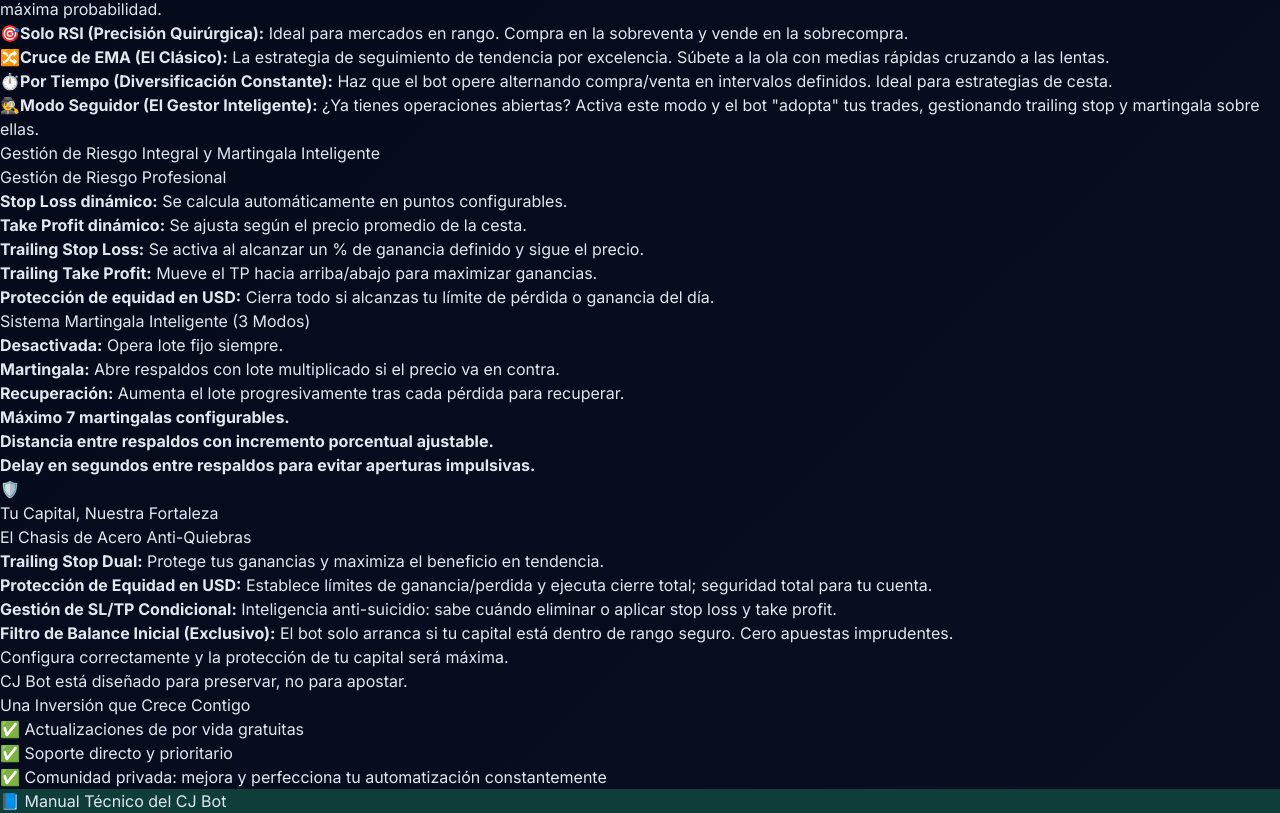
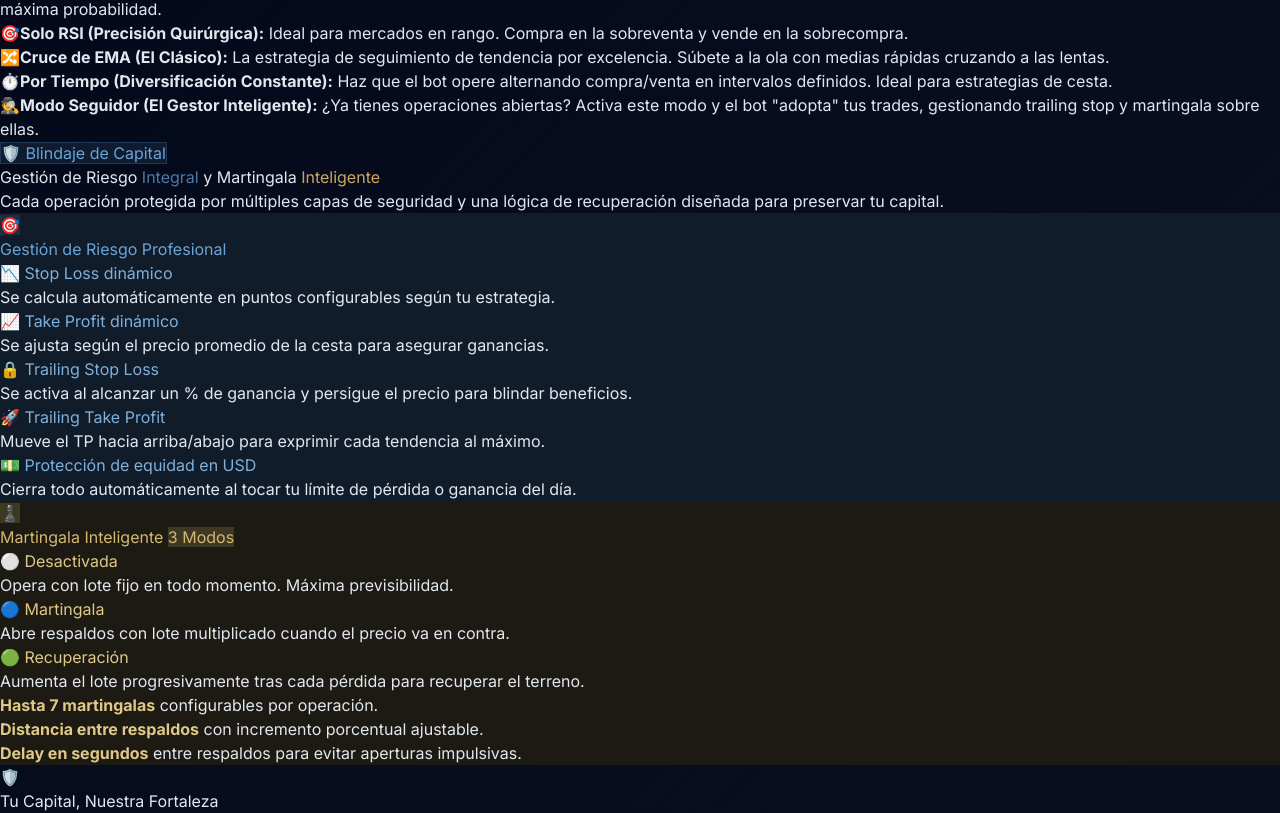
Before and after one commit to cjjunior1/nesux-trading, a Next.js app: page /landing/cj-bot in a window 1280 px wide. Shown: the part 1155-1968 px from the top of the page. Built offline with nearby package versions, Linux system fonts and the light colour scheme; no server answers.

Commit message:
CJ Bot landing: rediseñar sección Gestión de Riesgo y Martingala con formato marketing, iconos y colores distinguibles

```diff
--- a/app/landing/cj-bot/page.tsx
+++ b/app/landing/cj-bot/page.tsx
@@ -105,28 +105,76 @@
       </section>
 
       {/* SECCIÓN 5: VENTAJA COMPETITIVA */}
-      <section className="max-w-4xl mx-auto py-10 px-4">
-        <h2 className="section-title text-center mb-3">Gestión de Riesgo Integral y Martingala Inteligente</h2>
-        <div className="grid md:grid-cols-2 gap-7">
-          <div className="bg-slate-800/50 rounded-lg p-6 shadow text-left">
-            <div className="font-bold mb-2 text-emerald-400">Gestión de Riesgo Profesional</div>
-            <ul className="text-slate-200 space-y-1 ml-4 text-base">
-              <li><b>Stop Loss dinámico:</b> Se calcula automáticamente en puntos configurables.</li>
-              <li><b>Take Profit dinámico:</b> Se ajusta según el precio promedio de la cesta.</li>
-              <li><b>Trailing Stop Loss:</b> Se activa al alcanzar un % de ganancia definido y sigue el precio.</li>
-              <li><b>Trailing Take Profit:</b> Mueve el TP hacia arriba/abajo para maximizar ganancias.</li>
-              <li><b>Protección de equidad en USD:</b> Cierra todo si alcanzas tu límite de pérdida o ganancia del día.</li>
+      <section className="max-w-5xl mx-auto py-14 px-4">
+        <div className="text-center mb-10">
+          <span className="inline-block text-xs font-bold uppercase tracking-widest px-4 py-1.5 rounded-full mb-4" style={{ backgroundColor: 'rgba(75,123,167,0.15)', color: '#6BA3D4', border: '1px solid rgba(75,123,167,0.3)' }}>
+            🛡️ Blindaje de Capital
+          </span>
+          <h2 className="text-3xl md:text-4xl font-extrabold text-white mb-3">
+            Gestión de Riesgo <span style={{ color: '#4B7BA7' }}>Integral</span> y Martingala <span style={{ color: '#C9A961' }}>Inteligente</span>
+          </h2>
+          <p className="text-slate-400 max-w-2xl mx-auto">Cada operación protegida por múltiples capas de seguridad y una lógica de recuperación diseñada para preservar tu capital.</p>
+        </div>
+
+        <div className="grid md:grid-cols-2 gap-6">
+          {/* Columna 1: Gestión de Riesgo */}
+          <div className="rounded-2xl p-7 border" style={{ backgroundColor: '#111C2B', borderColor: 'rgba(75,123,167,0.35)' }}>
+            <div className="flex items-center gap-3 mb-5">
+              <span className="text-2xl w-11 h-11 flex items-center justify-center rounded-xl" style={{ backgroundColor: 'rgba(75,123,167,0.2)' }}>🎯</span>
+              <h3 className="text-lg font-bold" style={{ color: '#6BA3D4' }}>Gestión de Riesgo Profesional</h3>
+            </div>
+            <ul className="space-y-4">
+              <li>
+                <p className="font-bold" style={{ color: '#7FB0DB' }}>📉 Stop Loss dinámico</p>
+                <p className="text-sm text-slate-300">Se calcula automáticamente en puntos configurables según tu estrategia.</p>
+              </li>
+              <li>
+                <p className="font-bold" style={{ color: '#7FB0DB' }}>📈 Take Profit dinámico</p>
+                <p className="text-sm text-slate-300">Se ajusta según el precio promedio de la cesta para asegurar ganancias.</p>
+              </li>
+              <li>
+                <p className="font-bold" style={{ color: '#7FB0DB' }}>🔒 Trailing Stop Loss</p>
+                <p className="text-sm text-slate-300">Se activa al alcanzar un % de ganancia y persigue el precio para blindar beneficios.</p>
+              </li>
+              <li>
+                <p className="font-bold" style={{ color: '#7FB0DB' }}>🚀 Trailing Take Profit</p>
+                <p className="text-sm text-slate-300">Mueve el TP hacia arriba/abajo para exprimir cada tendencia al máximo.</p>
+              </li>
+              <li>
+                <p className="font-bold" style={{ color: '#7FB0DB' }}>💵 Protección de equidad en USD</p>
+                <p className="text-sm text-slate-300">Cierra todo automáticamente al tocar tu límite de pérdida o ganancia del día.</p>
+              </li>
             </ul>
           </div>
-          <div className="bg-slate-800/50 rounded-lg p-6 shadow text-left">
-            <div className="font-bold mb-2 text-emerald-400">Sistema Martingala Inteligente (3 Modos)</div>
-            <ul className="text-slate-200 space-y-1 ml-4 text-base">
-              <li><b>Desactivada:</b> Opera lote fijo siempre.</li>
-              <li><b>Martingala:</b> Abre respaldos con lote multiplicado si el precio va en contra.</li>
-              <li><b>Recuperación:</b> Aumenta el lote progresivamente tras cada pérdida para recuperar.</li>
-              <li><b>Máximo 7 martingalas configurables.</b></li>
-              <li><b>Distancia entre respaldos con incremento porcentual ajustable.</b></li>
-              <li><b>Delay en segundos entre respaldos para evitar aperturas impulsivas.</b></li>
+
+          {/* Columna 2: Martingala */}
+          <div className="rounded-2xl p-7 border" style={{ backgroundColor: '#1C1A12', borderColor: 'rgba(201,169,97,0.35)' }}>
+            <div className="flex items-center gap-3 mb-5">
+              <span className="text-2xl w-11 h-11 flex items-center justify-center rounded-xl" style={{ backgroundColor: 'rgba(201,169,97,0.2)' }}>♟️</span>
+              <h3 className="text-lg font-bold" style={{ color: '#D4B872' }}>Martingala Inteligente <span className="text-xs align-middle px-2 py-0.5 rounded-full ml-1" style={{ backgroundColor: 'rgba(201,169,97,0.2)', color: '#D4B872' }}>3 Modos</span></h3>
+            </div>
+            <ul className="space-y-4">
+              <li>
+                <p className="font-bold" style={{ color: '#E0C888' }}>⚪ Desactivada</p>
+                <p className="text-sm text-slate-300">Opera con lote fijo en todo momento. Máxima previsibilidad.</p>
+              </li>
+              <li>
+                <p className="font-bold" style={{ color: '#E0C888' }}>🔵 Martingala</p>
+                <p className="text-sm text-slate-300">Abre respaldos con lote multiplicado cuando el precio va en contra.</p>
+              </li>
+              <li>
+                <p className="font-bold" style={{ color: '#E0C888' }}>🟢 Recuperación</p>
+                <p className="text-sm text-slate-300">Aumenta el lote progresivamente tras cada pérdida para recuperar el terreno.</p>
+              </li>
+              <li className="pt-2 border-t" style={{ borderColor: 'rgba(201,169,97,0.2)' }}>
+                <p className="text-sm text-slate-300"><b style={{ color: '#E0C888' }}>Hasta 7 martingalas</b> configurables por operación.</p>
+              </li>
+              <li>
+                <p className="text-sm text-slate-300"><b style={{ color: '#E0C888' }}>Distancia entre respaldos</b> con incremento porcentual ajustable.</p>
+              </li>
+              <li>
+                <p className="text-sm text-slate-300"><b style={{ color: '#E0C888' }}>Delay en segundos</b> entre respaldos para evitar aperturas impulsivas.</p>
+              </li>
             </ul>
           </div>
         </div>
```
